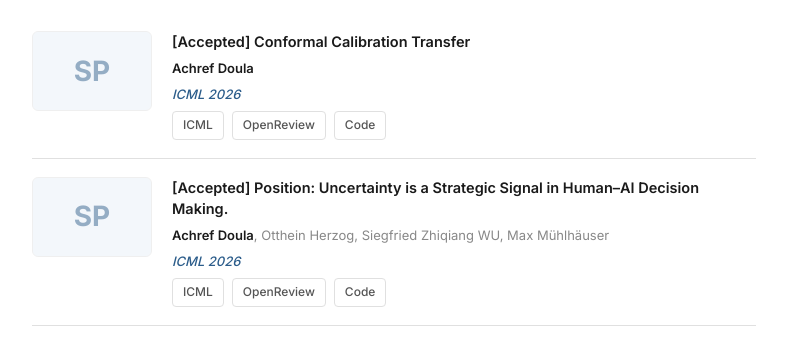
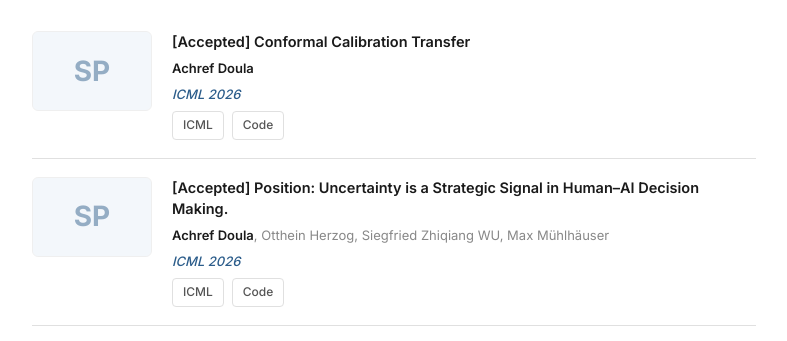
Before and after one commit to achref-doula/achref-doula.github.io, a plain HTML site: page index.html in a window 1280 px wide. Shown: the part 1103-1444 px from the top of the page, without its empty margins (376-1163 px from the left). Drawn offline with Linux system fonts and the light colour scheme; some icons are missing.

Commit message:
updated paper links
updated paper links

```diff
--- a/index.html
+++ b/index.html
@@ -375,7 +375,7 @@
                     <div class="pub-venue"> ICML 2026 </div>
                     <div class="pub-links">
                         <a href="https://icml.cc/virtual/2026/poster/61667" target="_blank">ICML</a>
-                        <a href="https://openreview.net/pdf?id=nw5aekrzBa" target="_blank">OpenReview</a>
+                        <!-- <a href="https://openreview.net/pdf?id=nw5aekrzBa" target="_blank">OpenReview</a> -->
                         <a href="https://gitlab.com/achref.d/tcc" target="_blank">Code</a>
                     </div>
                 </div>
@@ -390,7 +390,7 @@
                     <div class="pub-venue"> ICML 2026 </div>
                     <div class="pub-links">
                         <a href="https://icml.cc/virtual/2026/poster/67056" target="_blank">ICML</a>
-                        <a href="https://openreview.net/pdf?id=vzbCqSwKEI" target="_blank">OpenReview</a>
+                        <!-- <a href="https://openreview.net/pdf?id=vzbCqSwKEI" target="_blank">OpenReview</a> -->
                         <a href="https://gitlab.com/achref.d/gt-haii-position" target="_blank">Code</a>
                     </div>
                 </div>
```
